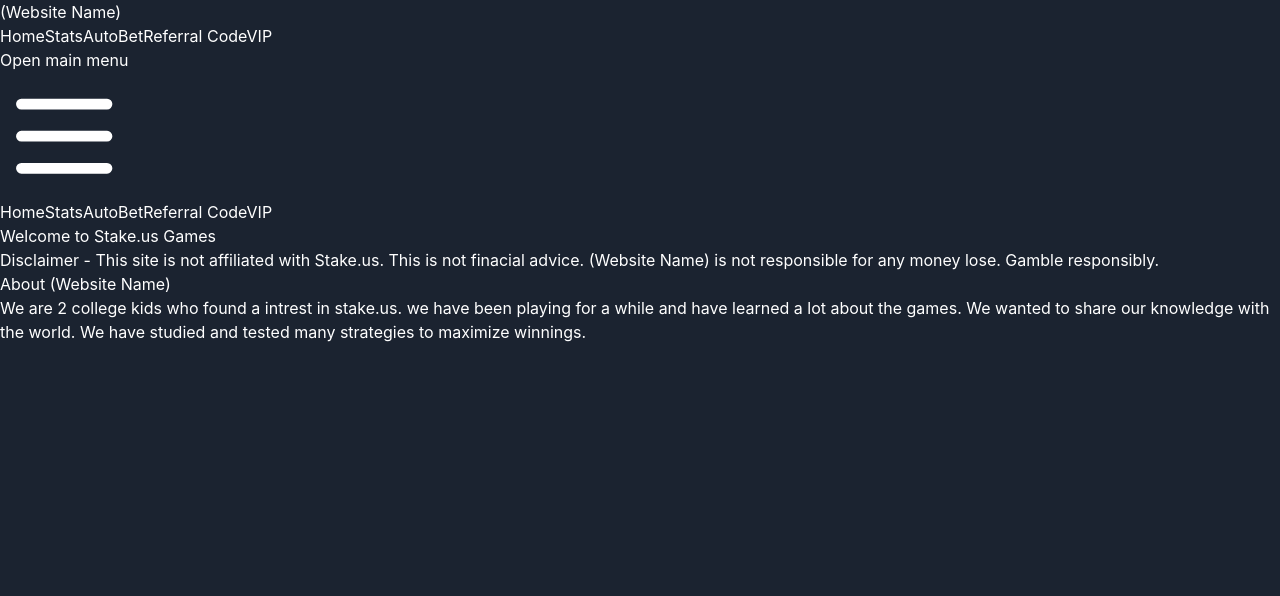
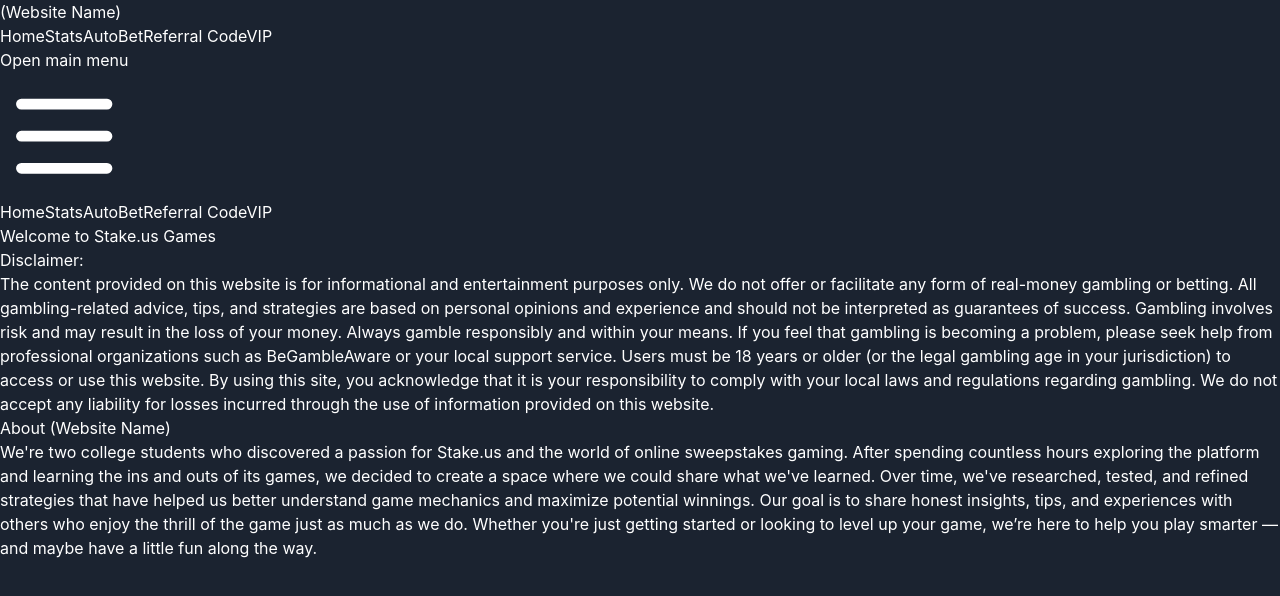
Before and after one commit to owenreedy/stake_website, a React (Vite) app in the folder stake_website_final/: page / in a window 1280 px wide. Shown: the top 596 px of the page. Built offline with nearby package versions, Linux system fonts and the light colour scheme; the HTML template or start-up script is replaced by a standard one.

Commit message:
Updated disclaimer and about us

```diff
--- a/stake_website_final/src/pages/Home.tsx
+++ b/stake_website_final/src/pages/Home.tsx
@@ -6,16 +6,26 @@
     <div className="space-y-6">
       <div className="bg-[#1A1E2E] rounded-lg p-6 shadow-lg">
         <h1 className="text-2xl font-bold text-white mb-4">Welcome to Stake.us Games</h1>
-        <h2 className="text-gray-300">
-          Disclaimer - This site is not affiliated with Stake.us. This is not finacial advice. (Website Name) is not responsible for any money lose. Gamble responsibly.
-        </h2>
+        <h2 className="text-lg font-semibold text-gray-300 mb-2">Disclaimer:</h2>
+        <p className="text-gray-300">
+The content provided on this website is for informational and entertainment purposes only. We do not offer or facilitate any form of real-money gambling or betting. All gambling-related advice, tips, and strategies are based on personal opinions and experience and should not be interpreted as guarantees of success.
+
+Gambling involves risk and may result in the loss of your money. Always gamble responsibly and within your means. If you feel that gambling is becoming a problem, please seek help from professional organizations such as BeGambleAware or your local support service.
+
+Users must be 18 years or older (or the legal gambling age in your jurisdiction) to access or use this website. By using this site, you acknowledge that it is your responsibility to comply with your local laws and regulations regarding gambling.
+
+We do not accept any liability for losses incurred through the use of information provided on this website.
+        </p>
       </div>
 
         <div className="bg-[#1A1E2E] rounded-lg p-6 shadow-lg">
             <h1 className="text-2xl font-bold text-white mb-4"> About (Website Name)</h1>
             <p className="text-gray-300">
-            We are 2 college kids who found a intrest in stake.us. we have been playing for a while and have learned a lot about the games. We wanted to share our knowledge with the world. We have studied and tested many strategies to maximize winnings.
+            We're two college students who discovered a passion for Stake.us and the world of online sweepstakes gaming. After spending countless hours exploring the platform and learning the ins and outs of its games, we decided to create a space where we could share what we've learned.
 
+Over time, we've researched, tested, and refined strategies that have helped us better understand game mechanics and maximize potential winnings. Our goal is to share honest insights, tips, and experiences with others who enjoy the thrill of the game just as much as we do.
+
+Whether you're just getting started or looking to level up your game, we’re here to help you play smarter — and maybe have a little fun along the way.
             </p>
         </div>
     </div>
```
